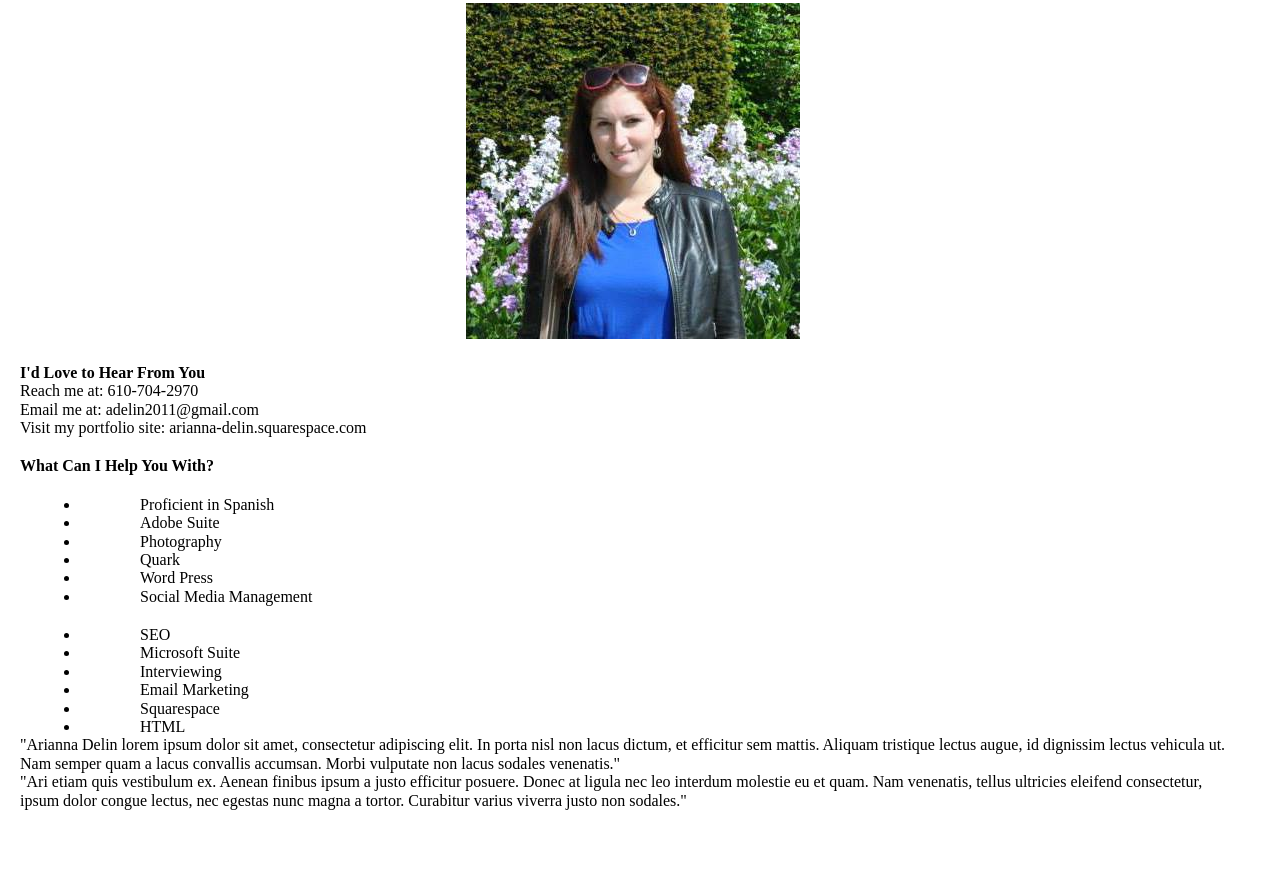
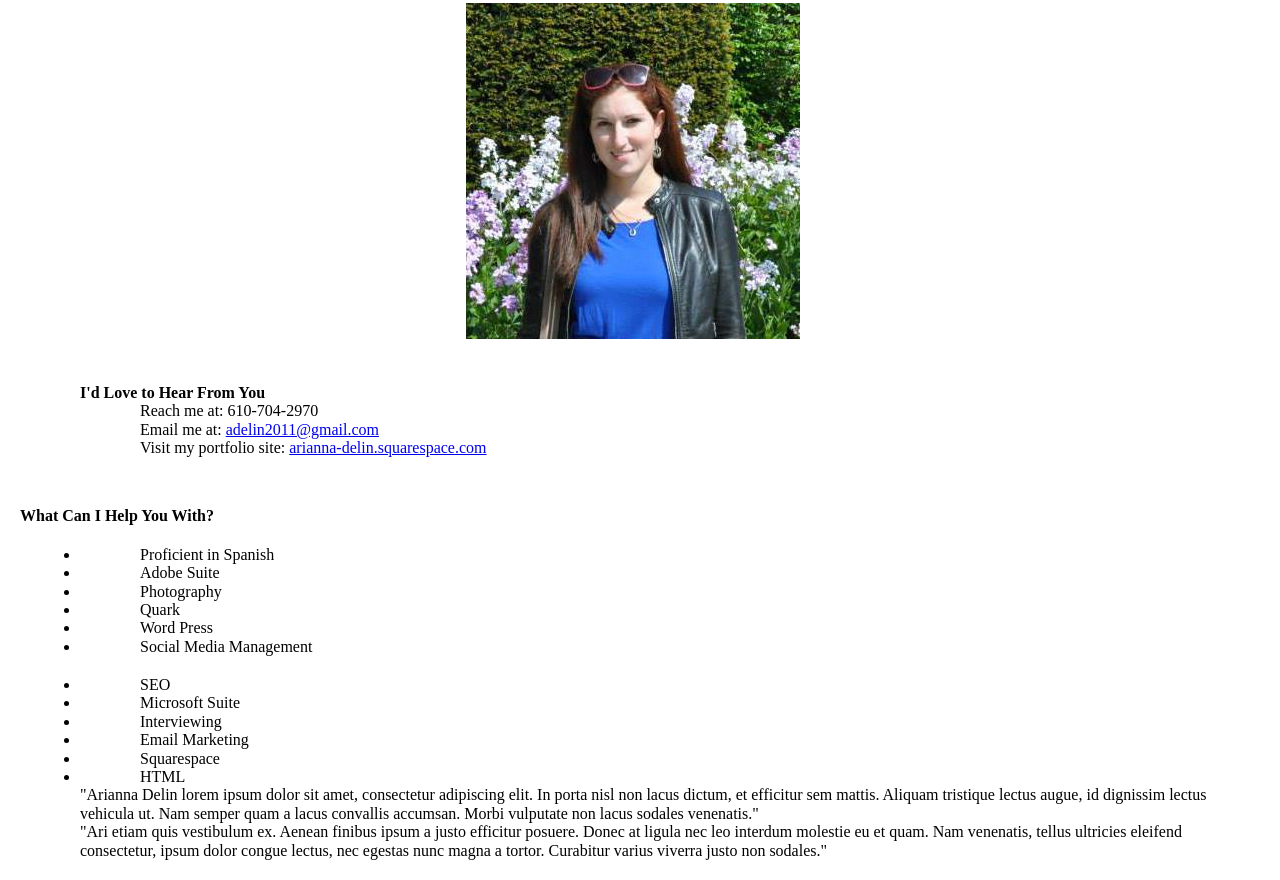
Before and after one commit to adelin2011/project_resume_Delin_Arianna, a plain HTML site: page index.html in a window 1280 px wide. Shown: the part 758-1638 px from the top of the page. Before the commit the page ends 1588 px from the top, so only its background shows below. Drawn offline with nearby package versions, Linux system fonts and the light colour scheme; a script that the page names is missing.

Commit message:
Added links to contact in HTML

```diff
--- a/css/main.css
+++ b/css/main.css
@@ -51,3 +51,17 @@
 article{
 	text-align: center;
 }
+
+#contact{
+	padding-top: 30px;
+	padding-bottom: 30px;
+}
+
+#contact, h3 {
+	padding-top: 20px;
+	font-size: 1em;
+}
+
+#contact, p{
+	padding-left: 60px;
+}
--- a/index.html
+++ b/index.html
@@ -56,8 +56,8 @@
 	<section id="contact">
 		<h3> I'd Love to Hear From You </h3>
 			<p> Reach me at: 610-704-2970 </p>
-			<p> Email me at: adelin2011@gmail.com </p>
-			<p> Visit my portfolio site: arianna-delin.squarespace.com </p>
+			<p> Email me at: <a href="adelin2011@gmail.com"> adelin2011@gmail.com </a> </p>
+			<p> Visit my portfolio site: <a href="arianna-delin.squarespace.com">arianna-delin.squarespace.com </a> </p>
 	</section>
 
 	<section id="skills">
```
